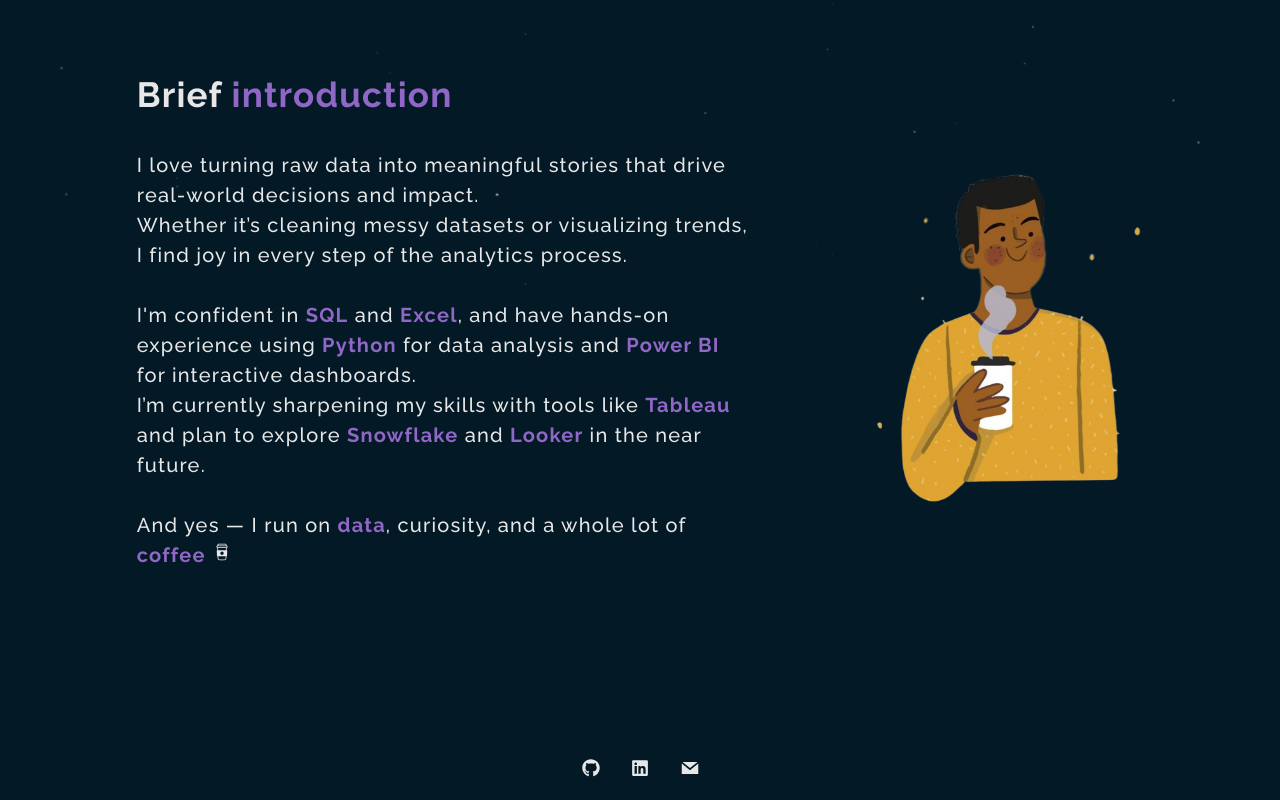
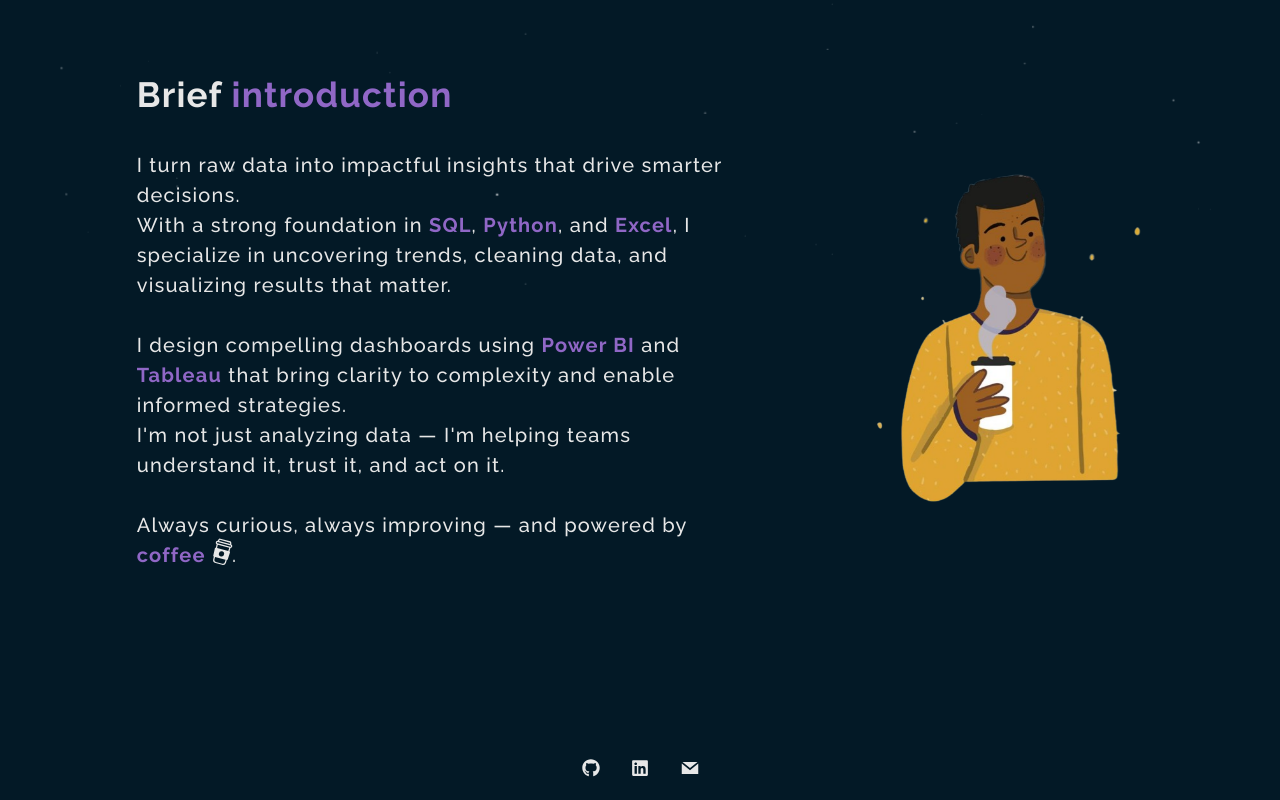
Before and after one commit to RaineJacob/Raine, a React (Create React App) app: page / in a window 1280 px wide. Shown: the part 810-1610 px from the top of the page. Built offline with nearby package versions, Linux system fonts and the light colour scheme.

Commit message:
Update Home.js

```diff
--- a/src/Components/Home.js
+++ b/src/Components/Home.js
@@ -30,13 +30,15 @@
           <h1 className='AboutTextHeading'>Brief <b>introduction</b></h1>
           <p>
            <p>
-            I love turning raw data into meaningful stories that drive real-world decisions and impact.<br/>
-            Whether it’s cleaning messy datasets or visualizing trends, I find joy in every step of the analytics process.<br/><br/>
+<p>
+        I turn raw data into impactful insights that drive smarter decisions.<br/>
+        With a strong foundation in <b>SQL</b>, <b>Python</b>, and <b>Excel</b>, I specialize in uncovering trends, cleaning data, and visualizing results that matter.<br /><br />
 
-            I'm confident in <b>SQL</b> and <b>Excel</b>, and have hands-on experience using <b>Python</b> for data analysis and <b>Power BI</b> for interactive dashboards.<br/>
-            I’m currently sharpening my skills with tools like <b>Tableau</b> and plan to explore <b>Snowflake</b> and <b>Looker</b> in the near future.<br/><br/>
+        I design compelling dashboards using <b>Power BI</b> and <b>Tableau</b> that bring clarity to complexity and enable informed strategies.<br/>
+        I'm not just analyzing data — I'm helping teams understand it, trust it, and act on it.<br /><br />
 
-            And yes — I run on <b>data</b>, curiosity, and a whole lot of <b>coffee</b> <CiCoffeeCup />
+        Always curious, always improving — and powered by <b>coffee</b> <CiCoffeeCup style={{ scale: "1.5", rotate: "15deg" }} />.
+</p>
 
 </p>
 
```
